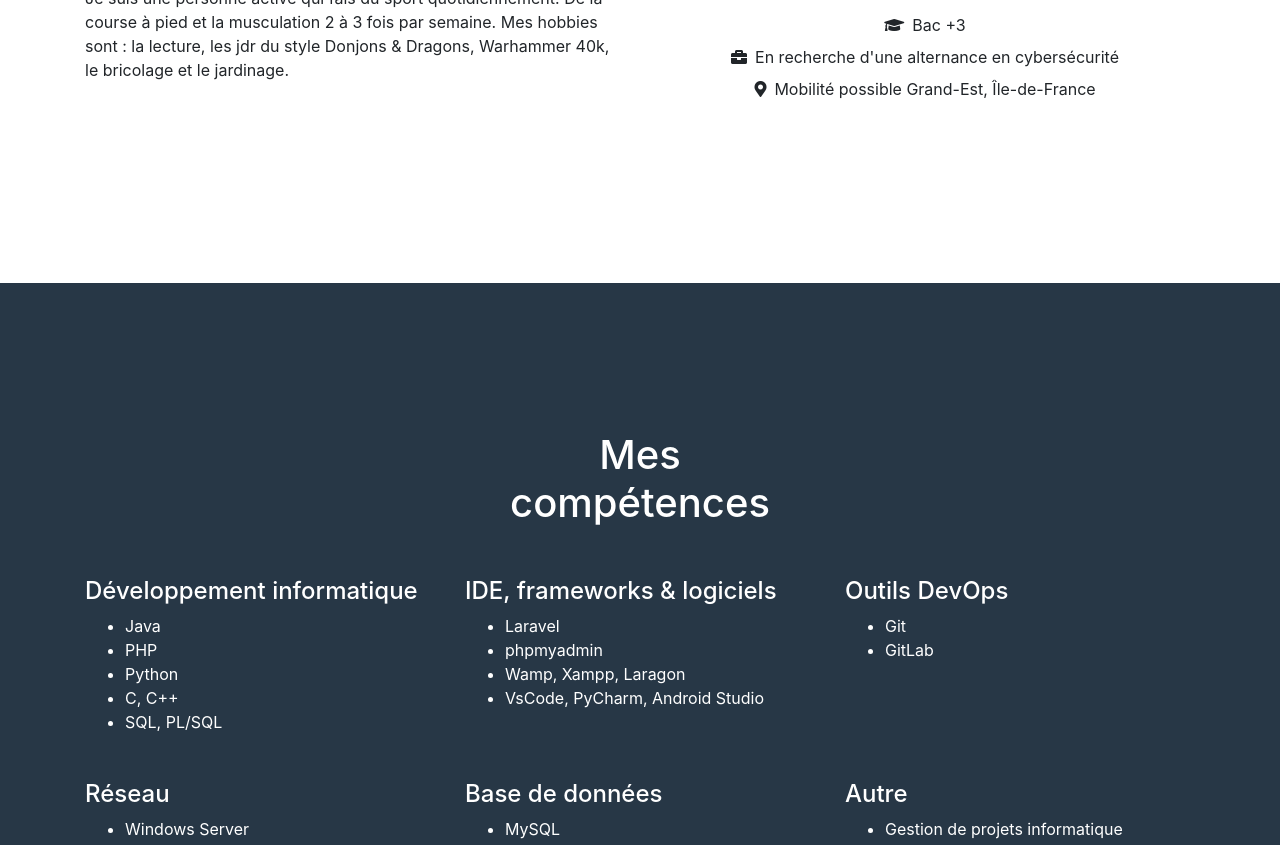
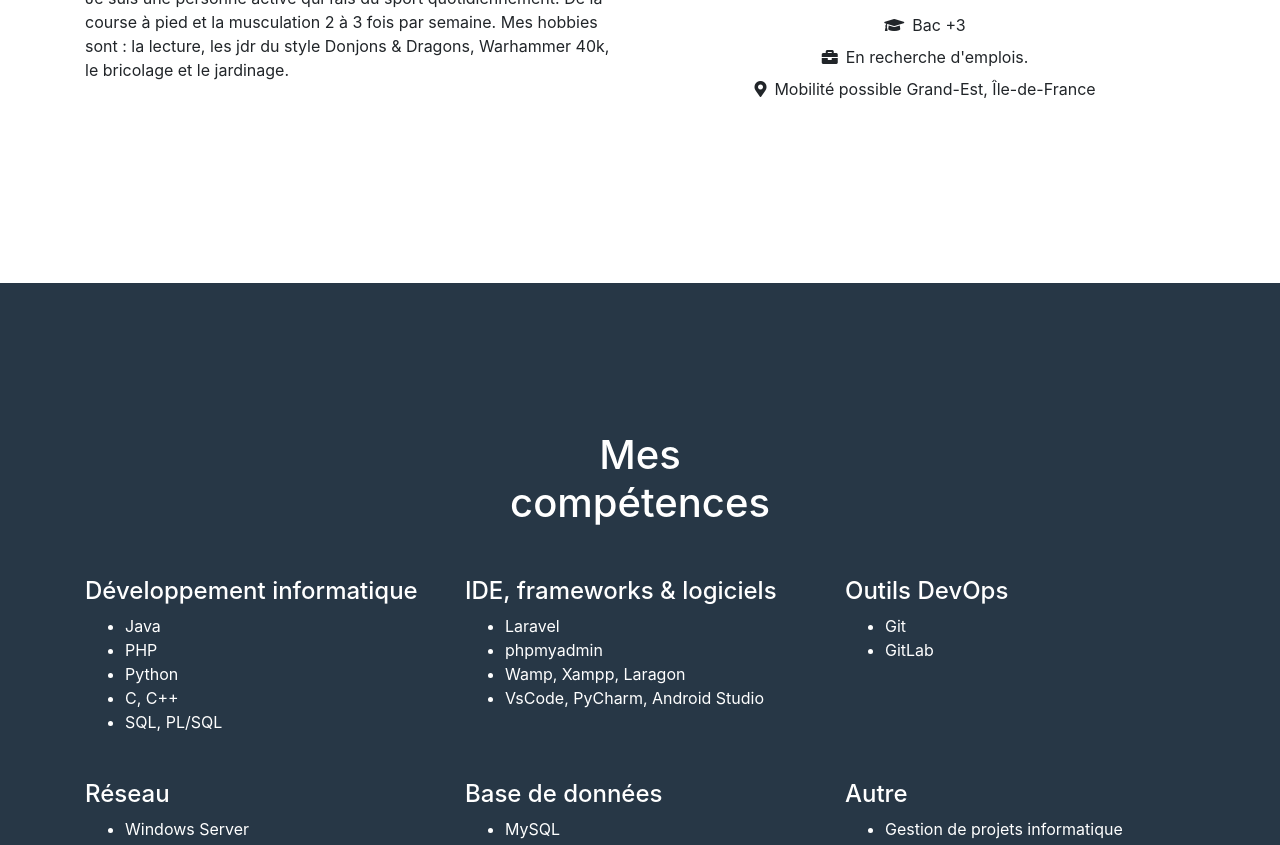
Before and after one commit to florianc220/MonPortfolio, a plain HTML site: page index.html in a window 1280 px wide. Shown: the part 1317-2162 px from the top of the page. Drawn offline with nearby package versions, Linux system fonts and the light colour scheme.

Commit message:
maj portfolio

```diff
--- a/index.html
+++ b/index.html
@@ -282,7 +282,7 @@
                         <!-- Statut -->
                         <div class="d-flex justify-content-center align-items-center mb-2">
                             <i class="fas fa-briefcase"></i> <!-- Icone de statut professionnel -->
-                            <span class="ml-2">En recherche d'une alternance en cybersécurité</span>
+                            <span class="ml-2">En recherche d'emplois.</span>
                         </div>
                         <!-- Localisation -->
                         <div class="d-flex justify-content-center align-items-center mb-2">
```
Also changed, not shown: 3 other files.
